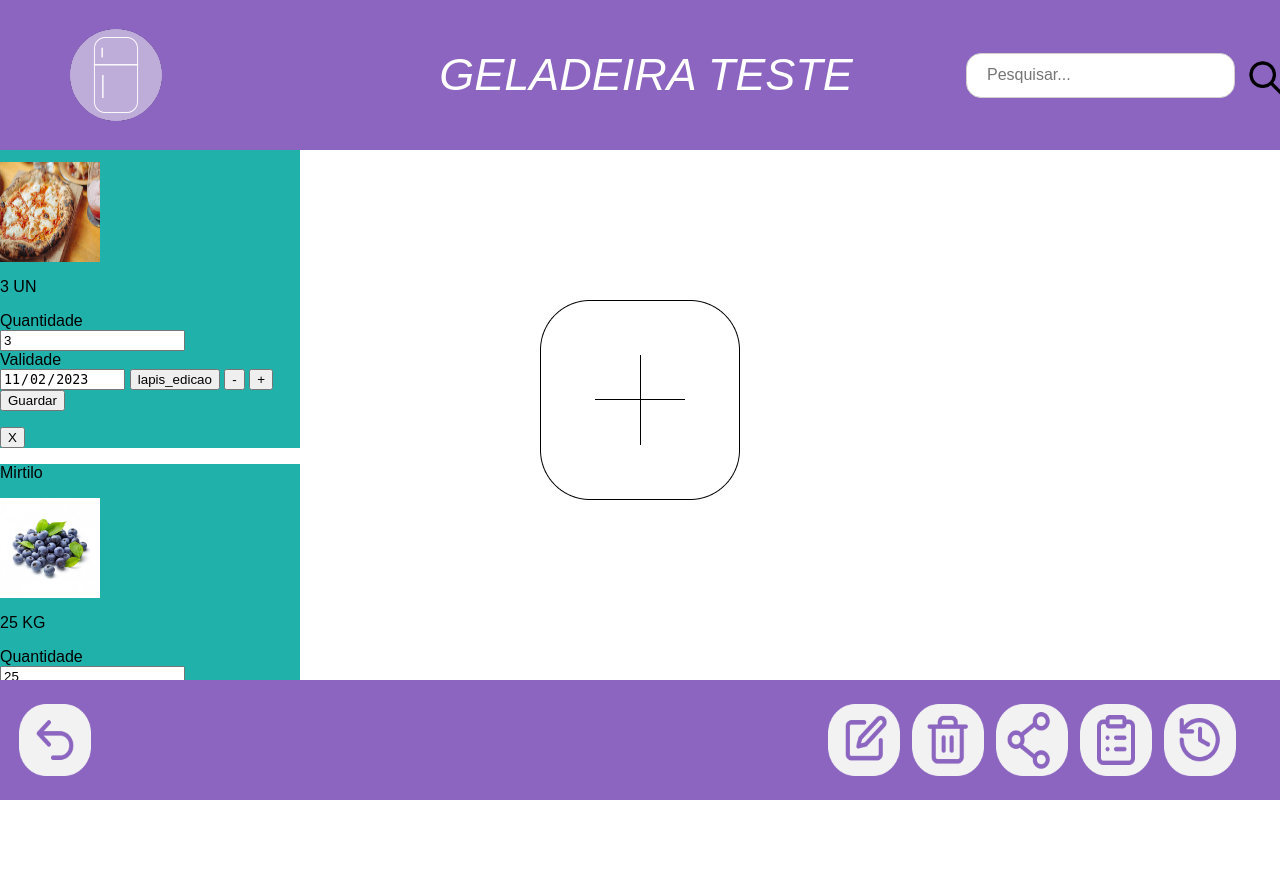
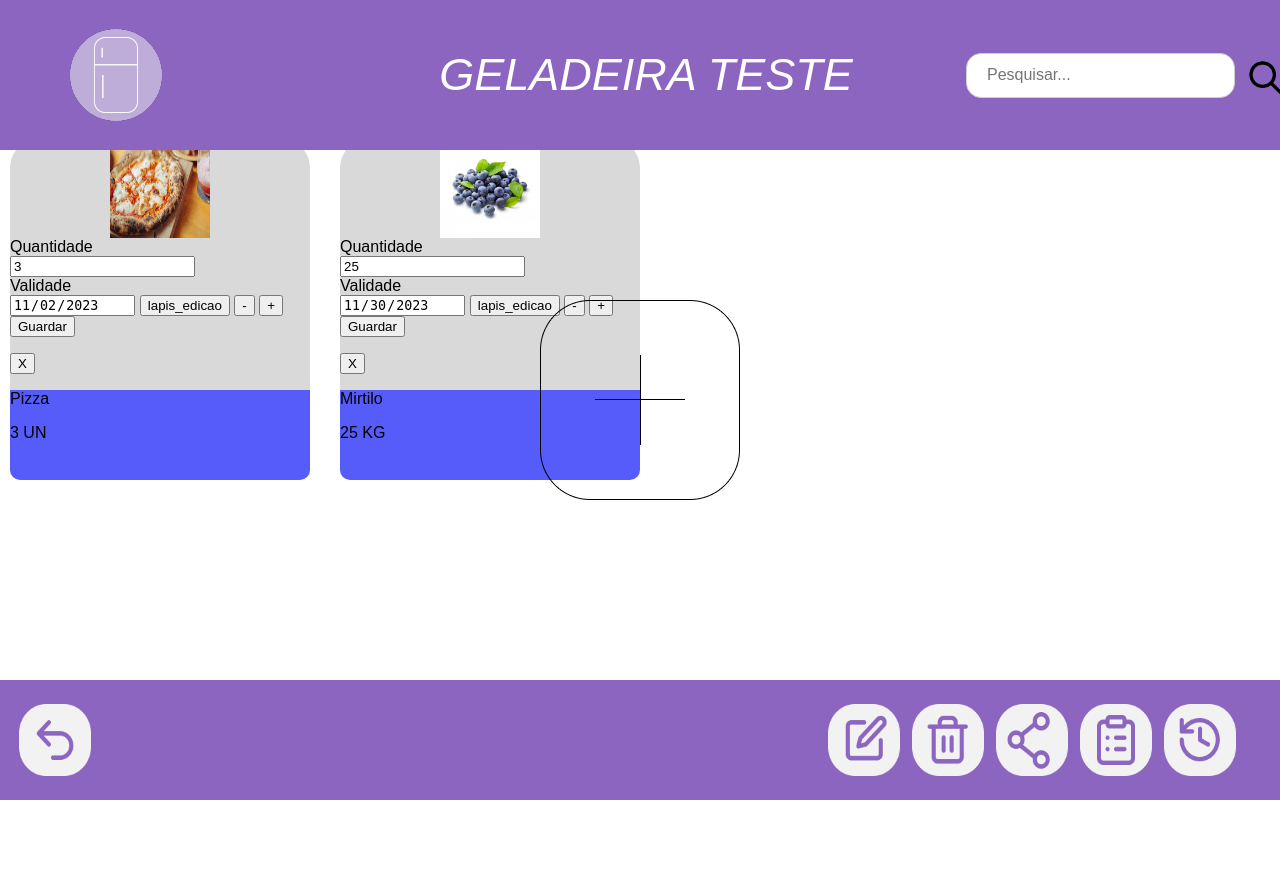
Before and after one commit to Tsuki25/SSF_Smart-Storage-Frigde, a Django app: page /geladeiras/geladeira/1/ in a window 1280 px wide. Shown: the top 879 px of the page. Run offline with Django 4.2, Linux system fonts and the light colour scheme; a user stored in the database is signed in; data comes from the database, SQL or seed files in the repository; both versions use the stored data as it was after the commit.

Commit message:
itens na geladeria

```diff
--- a/estoque/templates/detalhes_geladeira.html
+++ b/estoque/templates/detalhes_geladeira.html
@@ -24,9 +24,7 @@
 
     {% block content %}
     <div>
-
-
-        <div class="buttonCenter">
+        <div class="buttonCenter"  id="buttonCenter">
 
             <a href="{% url 'estoque:produtos_geladeira' geladeira.pk %}">
                 <button class="borderButton">
@@ -38,11 +36,12 @@
             </p>
         </div>
         <!-- Botão para adicionar um novo produto a geladeira -->
+        <div style="display: flex; flex-wrap: wrap; gap: 10px;">
             {% for item in item_geladeira %}
-            <div style="background-color: lightseagreen; width: 300px;">
-                <p>{{ item.produto.nome_produto }}</p>
-                <img src="/media/{{ item.produto.imagem_produto }}" width="100px" height="100px">
-                <p>{{ item.quantidade }} {{ item.produto.unidade_medida }}</p>
+                <div style="background-color: #D9D9D9; width: 300px; height: 341px; border-radius: 30px; margin: 10px; box-sizing: border-box;">
+
+                    <img src="/media/{{ item.produto.imagem_produto }}" style="display: block; margin: auto;" width="100px" height="100px">
+
                     <form method="post" action="{% url 'estoque:detalhes_geladeira' geladeira.pk %}">
                         {% csrf_token %}
                         <input type="hidden" name="item_id" value="{{ item.id }}">
@@ -57,8 +56,14 @@
                     </form>
                     <a href="{% url 'estoque:excluir_item_geladeira' geladeira.pk item.pk %}"><button id="btn_excluir">X</button></a>
                     <br>
+                    <div style="background-color: #565CF9; width: 300px; height: 90px; border-radius: 0 0 10px 10px;">
+                        <p>{{ item.produto.nome_produto }}</p>
+                        <p>{{ item.quantidade }} {{ item.produto.unidade_medida }}</p>
                     </div>
+                </div>
+
             {% endfor %}
+        </div>
     </div>
     {% endblock %}
 
@@ -119,5 +124,7 @@
                 link_compartilhamento.style.display = "block"
             }
         });
+
     </script>
+
 </body>
```
Also changed, not shown: db.sqlite3. Lines whose indentation alone changed are shown as unchanged.
